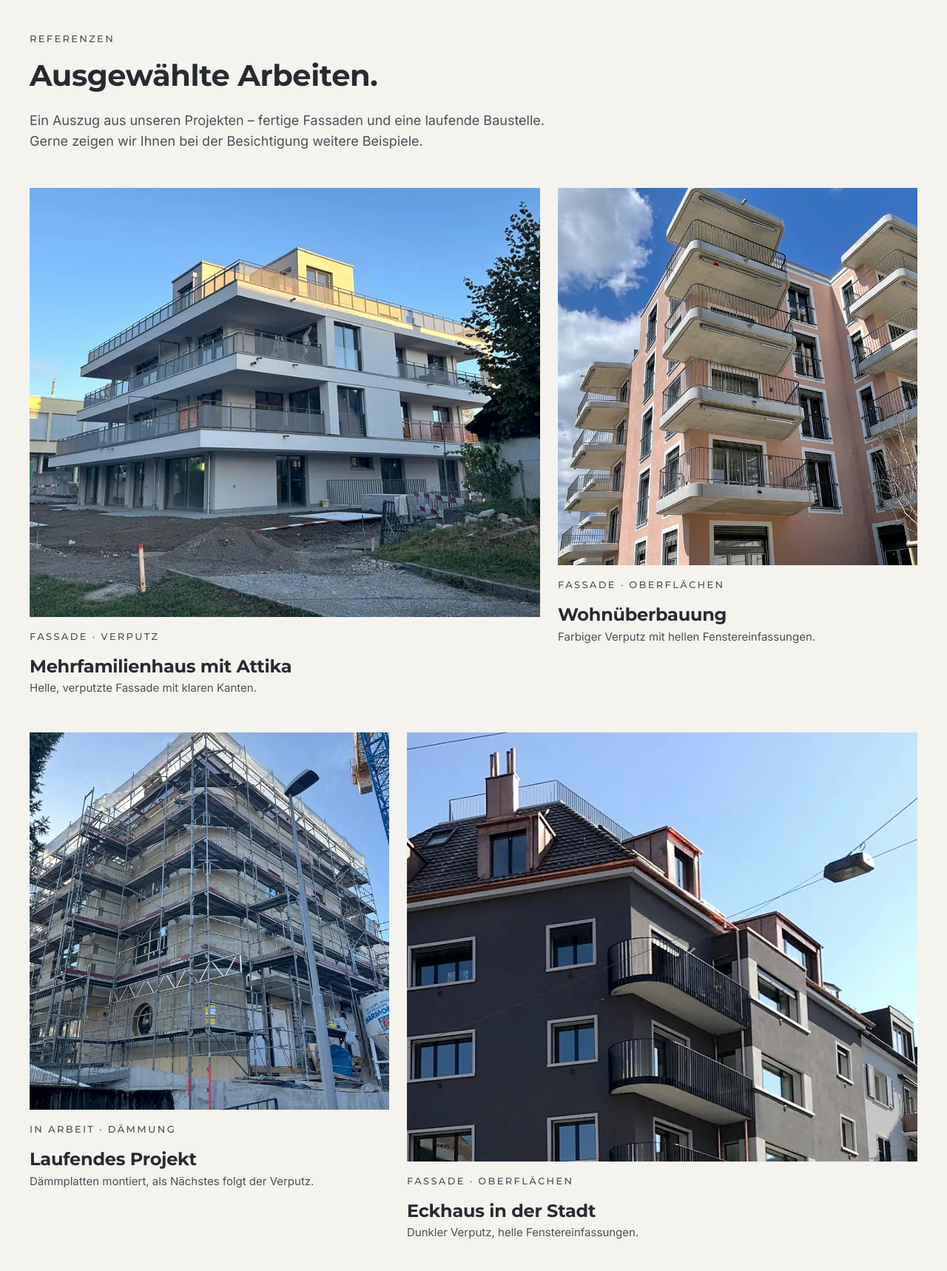
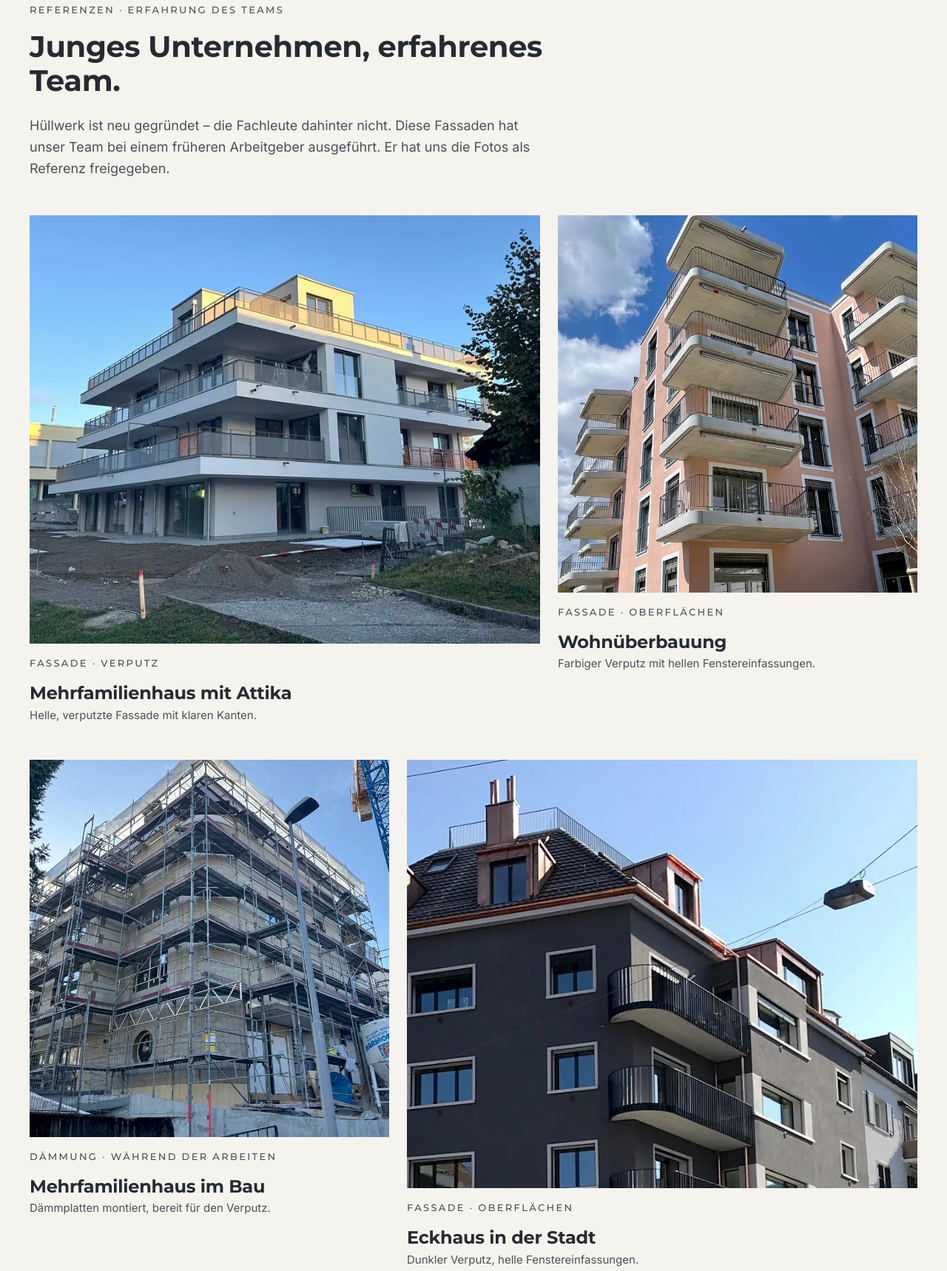
Before and after one commit to Bb-A33/H-llwerk-GmbH, a plain HTML site: page index.html in a window 1280 px wide. Shown: the part 3607-5325 px from the top of the page at 74% size. Drawn offline with Linux system fonts and the light colour scheme.

Commit message:
Referenzen als Erfahrung des Teams kennzeichnen
Fotos stammen von Projekten, die das Team bei einem früheren Arbeitgeber
ausgeführt hat (mit dessen Freigabe). Texte, Bildnachweis und DESIGN.md
entsprechend angepasst; erfundene Bildunterschrift entfernt.

Co-Authored-By: Claude Opus 5.5 <noreply@anthropic.com>
Claude-Session: https://claude.ai/code/session_012pMv3yBkziZAgouCBb7uMZ

```diff
--- a/assets/css/styles.css
+++ b/assets/css/styles.css
@@ -383,6 +383,8 @@ h3 { font-size: 20px; margin-bottom: var(--s-2); }
   display: flex; flex-wrap: wrap; justify-content: space-between; gap: var(--s-3); font-size: 13px; color: #A9A49A;
 }
 
+.footer__note { margin: var(--s-3) 0 0; font-size: 13px; color: #A9A49A; max-width: 70ch; }
+
 /* ---------- Mobiler Aktionsbalken ---------- */
 
 /* Platz für die fixierte Leiste, damit sie nichts verdeckt */
--- a/index.html
+++ b/index.html
@@ -207,7 +207,6 @@
             <span class="compare__handle" aria-hidden="true"></span>
             <input class="compare__range" type="range" min="0" max="100" value="50" aria-label="Vergleich Vorher und Nachher verschieben">
           </div>
-          <figcaption class="compare-caption">Einfamilienhaus, Kanton Zug · Rissanierung und Neuanstrich</figcaption>
         </figure>
       </div>
     </section>
@@ -216,9 +215,9 @@
     <section class="section" id="referenzen" aria-labelledby="referenzen-titel">
       <div class="container">
         <div class="section-head reveal">
-          <span class="label">Referenzen</span>
-          <h2 id="referenzen-titel">Ausgewählte Arbeiten.</h2>
-          <p class="lead">Ein Auszug aus unseren Projekten – fertige Fassaden und eine laufende Baustelle. Gerne zeigen wir Ihnen bei der Besichtigung weitere Beispiele.</p>
+          <span class="label">Referenzen · Erfahrung des Teams</span>
+          <h2 id="referenzen-titel">Junges Unternehmen, erfahrenes Team.</h2>
+          <p class="lead">Hüllwerk ist neu gegründet – die Fachleute dahinter nicht. Diese Fassaden hat unser Team bei einem früheren Arbeitgeber ausgeführt. Er hat uns die Fotos als Referenz freigegeben.</p>
         </div>
         <div class="refs">
           <a class="ref reveal" href="#offerte">
@@ -240,9 +239,9 @@
           <a class="ref reveal" href="#offerte">
             <div class="ref__media"><div class="photo"><img src="assets/img/projekte/referenz-in-arbeit-800.webp" srcset="assets/img/projekte/referenz-in-arbeit-800.webp 800w, assets/img/projekte/referenz-in-arbeit.webp 1080w" sizes="(min-width: 960px) 700px, (min-width: 640px) 50vw, 100vw" width="1080" height="1130" alt="Eckhaus im Gerüst mit montierten Dämmplatten vor dem Verputz" loading="lazy" decoding="async"></div></div>
             <div class="ref__meta">
-              <span class="label">In Arbeit · Dämmung</span>
-              <h3>Laufendes Projekt</h3>
-              <p>Dämmplatten montiert, als Nächstes folgt der Verputz.</p>
+              <span class="label">Dämmung · Während der Arbeiten</span>
+              <h3>Mehrfamilienhaus im Bau</h3>
+              <p>Dämmplatten montiert, bereit für den Verputz.</p>
             </div>
           </a>
           <a class="ref reveal" href="#offerte">
@@ -447,6 +446,7 @@
         <span>© <span data-year>2026</span> Hüllwerk GmbH</span>
         <span>UID CHE-480.936.531</span>
       </div>
+      <p class="footer__note">Fotos: Projekte, die das Hüllwerk-Team bei einem früheren Arbeitgeber ausgeführt hat. Veröffentlichung mit dessen Einverständnis.</p>
     </div>
   </footer>
 
```
Also changed, not shown: 2 other files.
